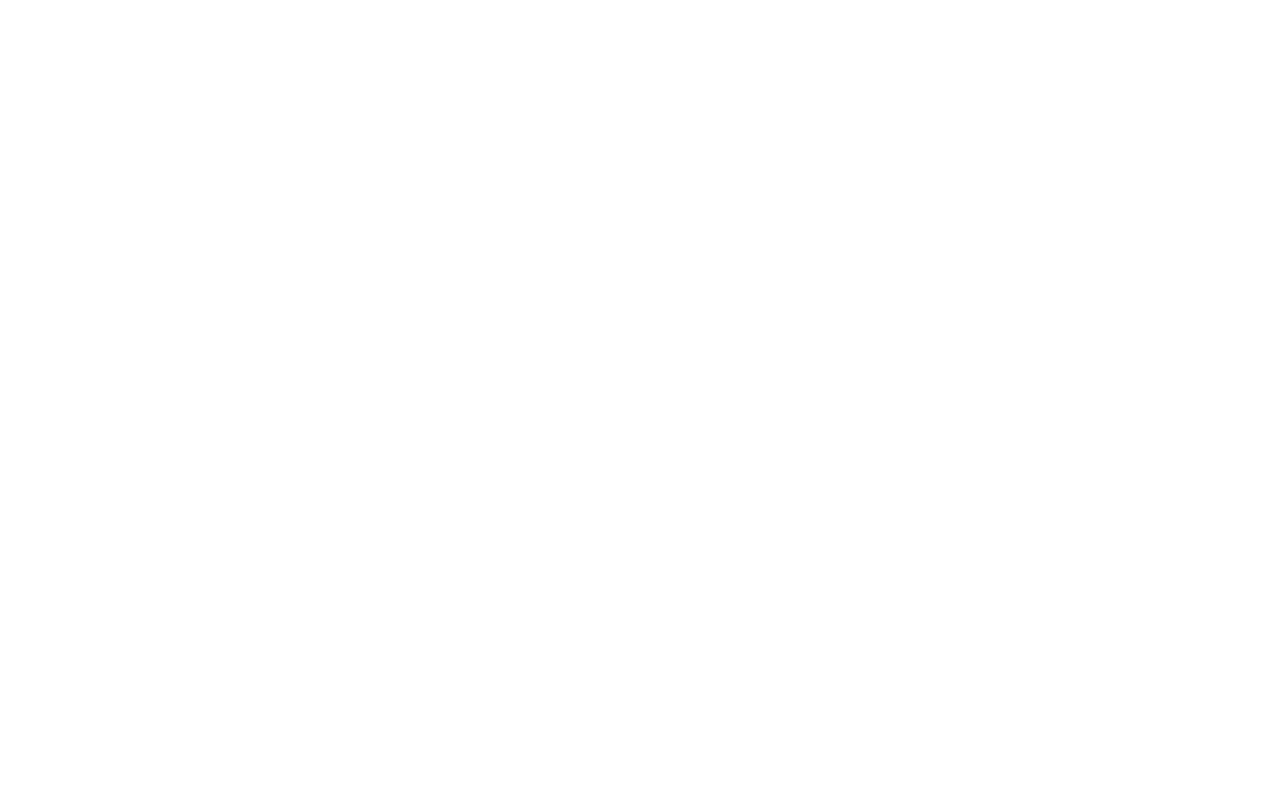
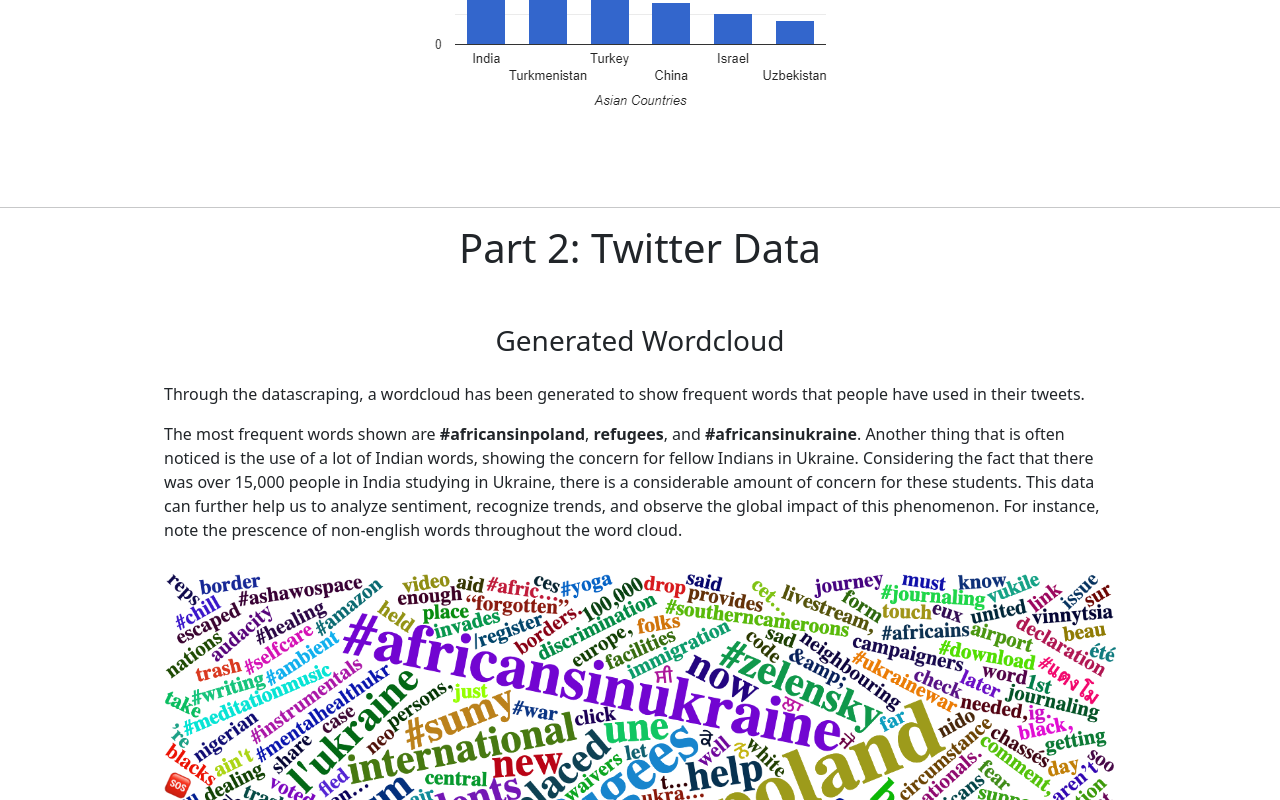
Before and after one commit to ITWS-Hackathon/refugee-data, an Angular app in the folder frontend/: page /resources in a window 1280 px wide. Shown: the part 2000-2800 px from the top of the page. Before the commit the page ends 800 px from the top, so only its background shows below. Built offline with nearby package versions, Linux system fonts and the light colour scheme.

Commit message:
Update wordcloud.component.html

```diff
--- a/frontend/src/app/wordcloud/wordcloud.component.html
+++ b/frontend/src/app/wordcloud/wordcloud.component.html
@@ -9,7 +9,8 @@
     The most frequent words shown are <b>#africansinpoland</b>, <b>refugees</b>, and <b>#africansinukraine</b>.
     Another thing that is often noticed is the use of a lot of Indian words, showing the concern for fellow Indians in
     Ukraine. Considering the fact that there was over 15,000 people in India studying in Ukraine,
-    there is a considerable amount of concern for these students.
+    there is a considerable amount of concern for these students. This data can further help us to analyze sentiment,
+    recognize trends, and observe the global impact of this phenomenon. For instance, note the prescence of non-english words throughout the word cloud.
   </p>
 
   <img class="mb-3 mt-3" src="../../assets/wordcloud.png" alt="Wordcloud"/>
@@ -20,11 +21,6 @@
     Overall, this shows that the people of color students at Ukraine are facing hardships right now.
   </p>
   <img class="mb-3 mt-3" src="../../assets/wordcloud2.png" alt="2nd wordcloud"/>
-    This data can further help us to analyze sentiment, recognize trends, and observe the global impact of this phenomenon.
-    For instance, note the prescence of non-english words throughout the word cloud.
-  </p>
-  <br/><br/>
-  <img src="../../assets/wordcloud.png"/>
 </div>
 
 <br/><br/><br/><br/>
```
